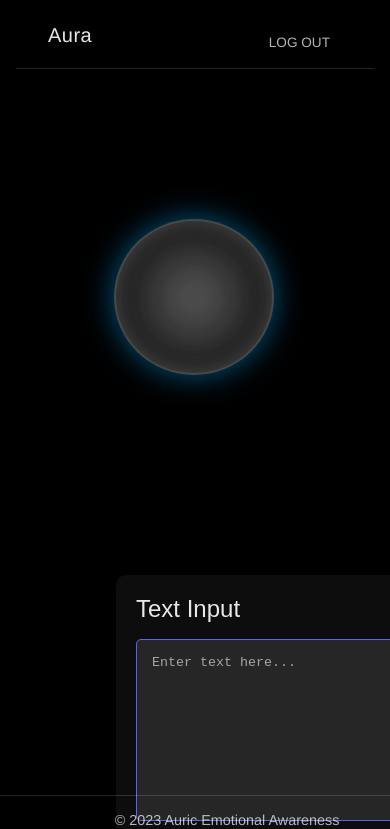
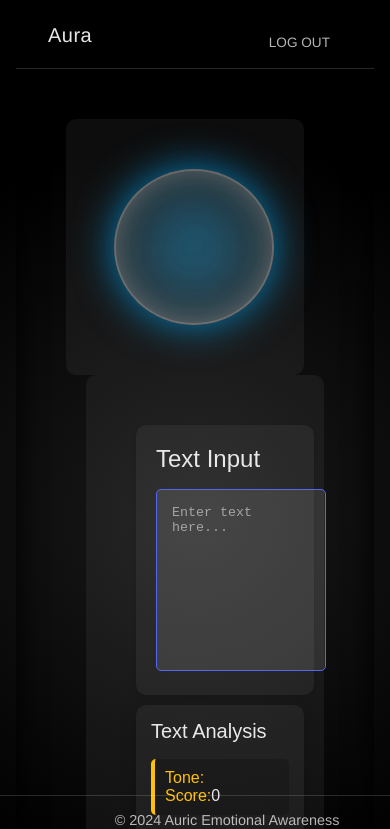
Before and after one commit to uxlyne/auric, a React (Create React App) app: page / in a window 390 px wide. Shown: the top 829 px of the page. Built offline with nearby package versions, Linux system fonts and the light colour scheme.

Commit message:
services folder

```diff
--- a/package.json
+++ b/package.json
@@ -9,7 +9,7 @@
     "@types/react": "^18.2.46",
     "@types/react-dom": "^18.2.18",
     "autoprefixer": "^10.4.16",
-    "axios": "^1.6.3",
+    "axios": "^1.6.4",
     "cors": "^2.8.5",
     "dotenv": "^16.3.1",
     "express": "^4.18.2",
--- a/src/components/Aura.js
+++ b/src/components/Aura.js
@@ -10,7 +10,7 @@ const Aura = () => {
       position: 'relative',
       height: auraSize,
       width: auraSize,
-      maxWidth: '500px', // Set a max size to ensure it doesn't get too big
+      maxWidth: '500px',
       maxHeight: '500px',
     },
     orb: {
@@ -19,8 +19,8 @@ const Aura = () => {
       background: 'rgba(255, 255, 255, 0.1)',
       backdropFilter: 'blur(10px)',
       borderRadius: '50%',
-      border: '2px solid rgba(255, 255, 255, 0.2)',
-      boxShadow: 'inset 0 0 20px rgba(255, 255, 255, 0.2), 0 0 30px rgba(0, 174, 255, 0.5)',
+      border: '2px solid rgba(255, 255, 255, 0.3)', // Made border slightly more visible
+      boxShadow: 'inset 0 0 30px rgba(255, 255, 255, 0.3), 0 0 40px rgba(0, 174, 255, 0.7)', // Enhanced glow
       position: 'relative',
       overflow: 'hidden',
     },
@@ -31,10 +31,10 @@ const Aura = () => {
       width: '300%',
       height: '300%',
       transform: 'translate(-50%, -50%)',
-      background: 'radial-gradient(circle at center, rgba(255, 255, 255, 0.2) 20%, transparent 70%)',
+      background: 'radial-gradient(circle at center, rgba(0, 174, 255, 0.4) 20%, transparent 70%)', // Introducing a more vivid color
       borderRadius: '50%',
       animation: 'rotate 10s linear infinite',
-      filter: 'blur(30px)',
+      filter: 'blur(40px)', // Increased blur for a softer glow
     },
   };
 
--- a/src/components/Footer.js
+++ b/src/components/Footer.js
@@ -20,7 +20,7 @@ const Footer = () => {
 
   return (
     <footer style={footerStyle}>
-      © 2023 Auric Emotional Awareness
+      © 2024 Auric Emotional Awareness
     </footer>
   );
 };
--- a/src/styles/Main.css
+++ b/src/styles/Main.css
@@ -1,70 +1,82 @@
-/* Main Page Styles to match Welcome Screen */
 :root {
-  --background-color: #000000; /* Base dark color for background */
+  --background-color: #0A0A0A; /* Dark color for the deep background */
+  --background-gradient-center: #1a1a1a; /* Slightly lighter center color */
+  --background-edge: #000000; /* Black color for edges */
   --text-color: #ffffff; /* Color for text */
   --font-family: 'Arial', sans-serif; /* Font family for text */
   --content-spacing: 50px; /* Spacing between content elements */
-  --button-border-color: #ffffff; /* Border color for buttons */
-  --button-hover-background: rgba(0, 0, 0, 0.6); /* Background color on button hover */
-  --button-hover-border: #ffffff; /* Border color on button hover */
-  --panel-flex-basis: 500px; /* Basis size for panels, adjust as needed */
+  --button-border-color: #ffffff; /* White border color for buttons */
+  --button-hover-background: #ffffff; /* White background color on button hover */
+  --button-hover-border: #000000; /* Black border color on button hover */
+  --panel-background-color: rgba(255, 255, 255, 0.05); /* Slight white tint for panel background */
+  --inset-shadow: inset 0 0 30px #000000; /* Inset shadow for sunk effect */
 }
 
 .app {
   display: flex;
   flex-direction: column;
   min-height: 100vh;
-  background-color: var(--background-color); /* Solid background color */
+  /* Radial gradient for darker edges */
+  background: radial-gradient(circle at center, var(--background-gradient-center), var(--background-edge) 70%);
   color: var(--text-color);
   font-family: var(--font-family);
   overflow: hidden;
 }
+
+.main-container {
+  flex: 1;
+  display: flex;
+  justify-content: space-around;
+  align-items: center;
+  padding: var(--content-spacing);
+  /* Inset shadow for main content area */
+  box-shadow: var(--inset-shadow);
+}
+
 
 .header, .footer {
   display: flex;
   align-items: center;
   justify-content: center;
   padding: 1rem;
-  background-color: var(--background-color); /* Ensures consistency in color */
+  background-color: var(--background-color);
   color: var(--text-color);
 }
 
-.main-container {
-  flex: 1;
-  display: flex;
-  justify-content: space-around;/* Center the content horizontally */
-  align-items: center;  /* Align the content to the top */
-  background-color: var(--background-color); /* Use the same background color */
-  padding: var(--content-spacing);
-}
 
 .content {
   display: flex;
-  width: calc(100% - 2 * var(--content-spacing)); /* Adjust width based on content spacing */
-  max-width: 1200px; /* Maximum width of the content area */
-  margin: auto; /* Centers the content area */
+  width: calc(100% - 2 * var(--content-spacing));
+  max-width: 1200px;
+  margin: auto;
 }
 
 .left-panel, .right-panel {
-  flex: 0 1 var(--panel-flex-basis); /* Flex basis controls the initial size of the panel */
+  flex: 0 1 var(--panel-flex-basis);
   display: flex;
   flex-direction: column;
-  padding: var(--content-spacing); /* Inner spacing */
-  max-width: var(--panel-flex-basis);
-
+  padding: var(--content-spacing);
+  background-color: var(--panel-background-color);
+  border-radius: 10px; /* Rounded corners */
 }
 
-/* For the right-panel, you might adjust the flex basis to change its initial size */
+.left-panel {
+  margin-right: 20px;
+}
+
 .right-panel {
-  align-items: flex-start; /* Aligns children to the start */
-  justify-content: flex-start; /* Aligns children to the top */
-  height: 100%;
-  flex: 0 1 var(--panel-flex-basis-right);
+  margin-left: 20px;
 }
+
 
 .text-input, .text-analysis {
   width: 100%;
-  margin-bottom: var(--content-spacing); /* Adjust the bottom margin as needed */
+  margin-bottom: var(--content-spacing);
+  border: 1px solid var(--button-border-color);
+  background-color: transparent;
+  color: var(--text-color);
+  padding: 10px;
+  margin: 10px;
 }
 
 button {
@@ -72,17 +84,15 @@ button {
   color: var(--text-color);
   border: 1px solid var(--button-border-color);
   border-radius: 25px;
-  box-shadow:
-    inset 0 -1px 2px rgba(255, 255, 255, 0.15),
-    inset 0 1px 2px rgba(0, 0, 0, 0.5),
-    0 2px 4px rgba(0, 0, 0, 0.5);
   transition: background-color 0.3s ease, border-color 0.3s ease;
 }
 
 button:hover {
   background: var(--button-hover-background);
+  color: var(--button-hover-border);
   border-color: var(--button-hover-border);
 }
+
 
 @media (max-width: 768px) {
   .content {
@@ -90,9 +100,7 @@ button:hover {
     width: 100%;
   }
 
-  .left-panel, .right-panel {
-    flex-basis: auto; /* Panels can grow or shrink as needed on smaller screens */
-    width: 100%; /* Adjust the width for smaller screens */
-    margin: var(--content-spacing) auto;
+  button {
+    box-shadow: none; /* Simplify button styling on smaller screens */
   }
 }
--- a/src/styles/TextInput.css
+++ b/src/styles/TextInput.css
@@ -3,7 +3,8 @@
 .text-input-container {
     max-width: 600px;
     width: 100%;
-    margin: 0 auto;
+    margin: 10 auto;
+    margin-bottom: 10px;
     background: rgba(255, 255, 255, 0.05);
     padding: 20px;
     border-radius: 10px;
--- a/src/styles/WelcomeScreen.css
+++ b/src/styles/WelcomeScreen.css
@@ -165,6 +165,7 @@
 .startButton:hover {
   background: rgba(0, 0, 0, 0.6); /* Darken on hover */
   border-color: rgba(255, 255, 255, 0.35); /* Brighter border on hover */
+  color: rgb(6, 212, 212);
   box-shadow:
     inset 0 -1px 2px rgba(255, 255, 255, 0.25),
     inset 0 1px 2px rgba(0, 0, 0, 0.7),
```
Also changed, not shown: src/services/api.js (added), 2 other files (tests, documents, lock files or other folders).
